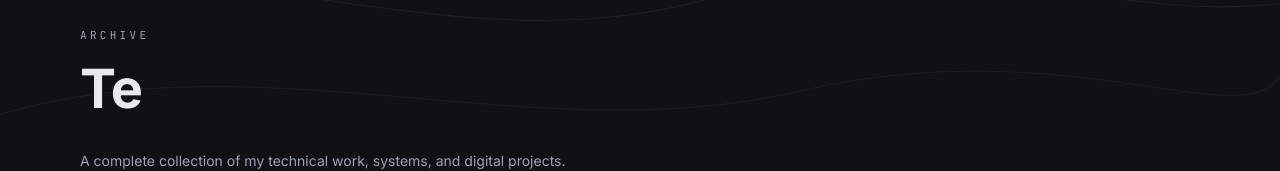
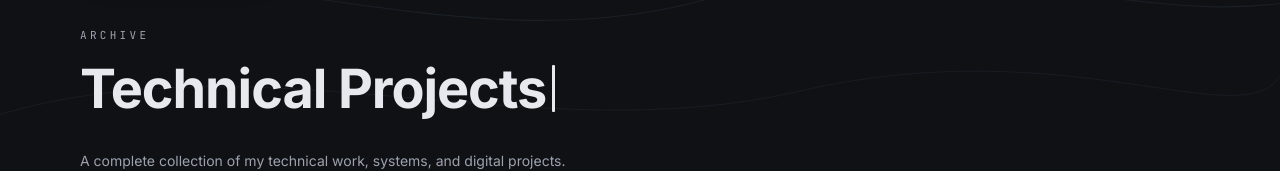
Before and after one commit to Neideav/VallPortofolio, a Next.js app: page /work in a window 1280 px wide. Shown: the part 157-328 px from the top of the page. Built offline with nearby package versions, Linux system fonts and the light colour scheme; no server answers; the database is empty.

Commit message:
fix(typewriter): resolve stuck text loop bug and match cursor caret exactly to reference image

```diff
--- a/src/app/globals.css
+++ b/src/app/globals.css
@@ -147,12 +147,12 @@ body:before {
 .typewriter-cursor {
   display: inline-block;
   width: 3px;
-  height: 0.8em;
-  background-color: var(--accent, #10b981);
+  height: 0.88em;
+  background-color: currentColor;
   margin-left: 6px;
-  vertical-align: baseline;
-  animation: typewriter-cursor-blink 0.8s infinite;
+  vertical-align: -0.06em;
   border-radius: 1px;
+  animation: typewriter-cursor-blink 0.9s infinite;
 }
 
 .section-desc {
--- a/src/components/FadeInTitle.tsx
+++ b/src/components/FadeInTitle.tsx
@@ -25,14 +25,12 @@ export function FadeInTitle({
   className = "",
   as: Component = "h2",
   speed = 45,
-  delay = 140,
+  delay = 100,
   ...props
 }: FadeInTitleProps) {
   const cleanText = decodeEntities(text);
   const [displayedCount, setDisplayedCount] = useState(0);
   const [hasStarted, setHasStarted] = useState(false);
-  const [cursorVisible, setCursorVisible] = useState(false);
-  const [cursorFading, setCursorFading] = useState(false);
   const ref = useRef<HTMLHeadingElement>(null);
 
   useEffect(() => {
@@ -52,11 +50,10 @@ export function FadeInTitle({
       ([entry]) => {
         if (entry.isIntersecting) {
           setHasStarted(true);
-          setCursorVisible(true);
           observer.disconnect();
         }
       },
-      { threshold: 0.15, rootMargin: "0px 0px -40px 0px" }
+      { threshold: 0.1 }
     );
 
     observer.observe(el);
@@ -65,38 +62,26 @@ export function FadeInTitle({
 
   useEffect(() => {
     if (!hasStarted) return;
-    if (displayedCount >= cleanText.length) return;
 
-    let charIndex = 0;
-    let timer: NodeJS.Timeout | null = null;
-    let fadeTimer: NodeJS.Timeout | null = null;
-    let removeTimer: NodeJS.Timeout | null = null;
+    let currentIndex = 0;
+    let intervalId: NodeJS.Timeout | null = null;
 
-    const startTimer = setTimeout(() => {
-      timer = setInterval(() => {
-        charIndex += 1;
-        setDisplayedCount(charIndex);
+    const timeoutId = setTimeout(() => {
+      intervalId = setInterval(() => {
+        currentIndex += 1;
+        setDisplayedCount(currentIndex);
 
-        if (charIndex >= cleanText.length) {
-          if (timer) clearInterval(timer);
-          // Keep cursor blinking for 1.4s after typing finishes, then fade out
-          fadeTimer = setTimeout(() => {
-            setCursorFading(true);
-            removeTimer = setTimeout(() => {
-              setCursorVisible(false);
-            }, 500);
-          }, 1400);
+        if (currentIndex >= cleanText.length) {
+          if (intervalId) clearInterval(intervalId);
         }
       }, speed);
     }, delay);
 
     return () => {
-      clearTimeout(startTimer);
-      if (timer) clearInterval(timer);
-      if (fadeTimer) clearTimeout(fadeTimer);
-      if (removeTimer) clearTimeout(removeTimer);
+      clearTimeout(timeoutId);
+      if (intervalId) clearInterval(intervalId);
     };
-  }, [hasStarted, cleanText, speed, delay, displayedCount]);
+  }, [hasStarted, cleanText, speed, delay]);
 
   const displayedText = cleanText.slice(0, displayedCount);
 
@@ -104,17 +89,16 @@ export function FadeInTitle({
     <Component
       ref={ref}
       aria-label={cleanText}
-      className={`section-title relative inline-block min-h-[1.15em] ${className}`}
+      className={`section-title relative inline-flex items-center flex-wrap ${className}`}
       {...props}
     >
-      <span className="inline-block whitespace-pre-line">
+      <span className="whitespace-pre-line">
         {hasStarted ? displayedText : "\u00A0"}
       </span>
-      {cursorVisible && (
+      {/* Blinking typewriter caret matching screenshot */}
+      {hasStarted && (
         <span
-          className={`typewriter-cursor transition-opacity duration-500 ${
-            cursorFading ? "opacity-0" : "opacity-100"
-          }`}
+          className="typewriter-cursor"
           aria-hidden="true"
         />
       )}
```
